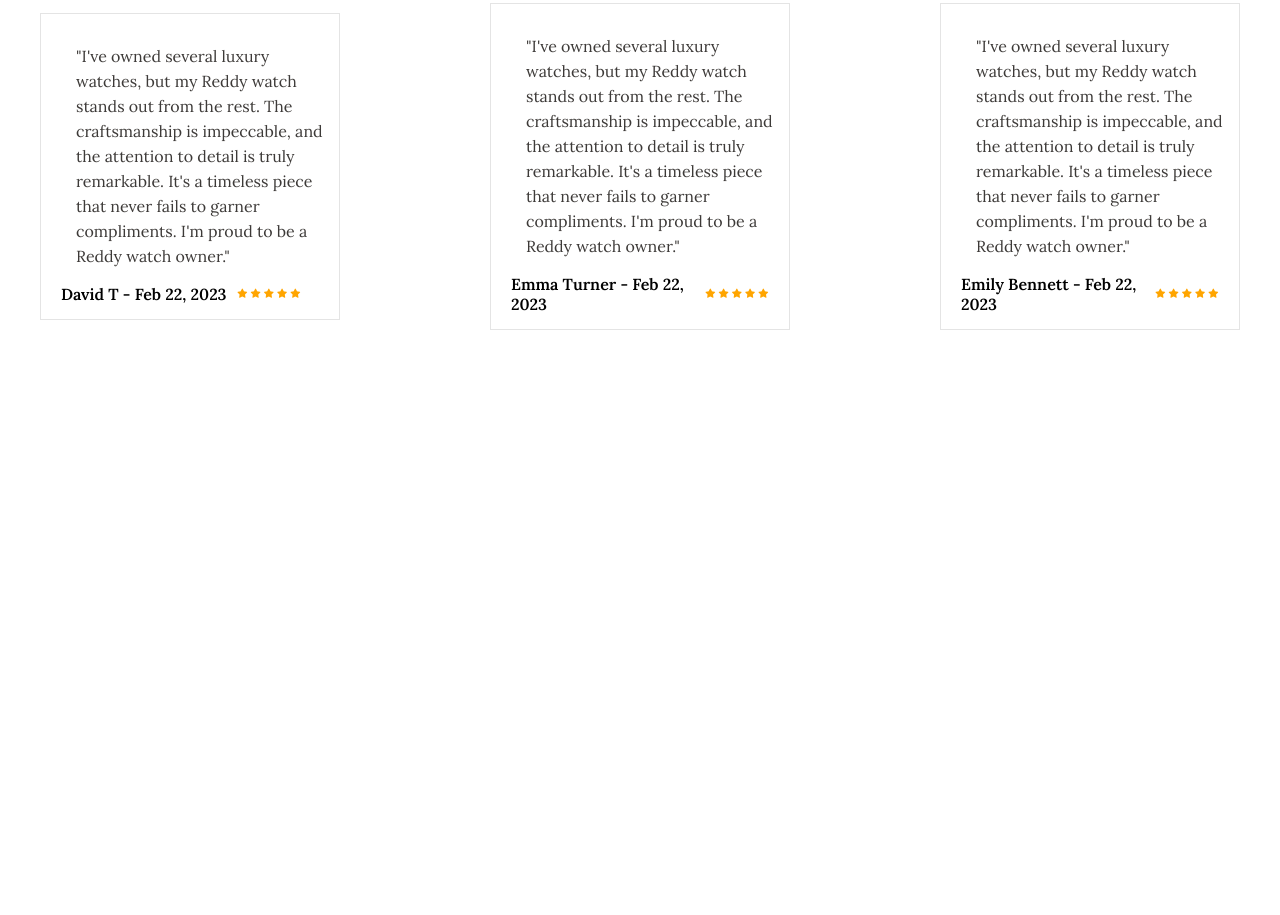
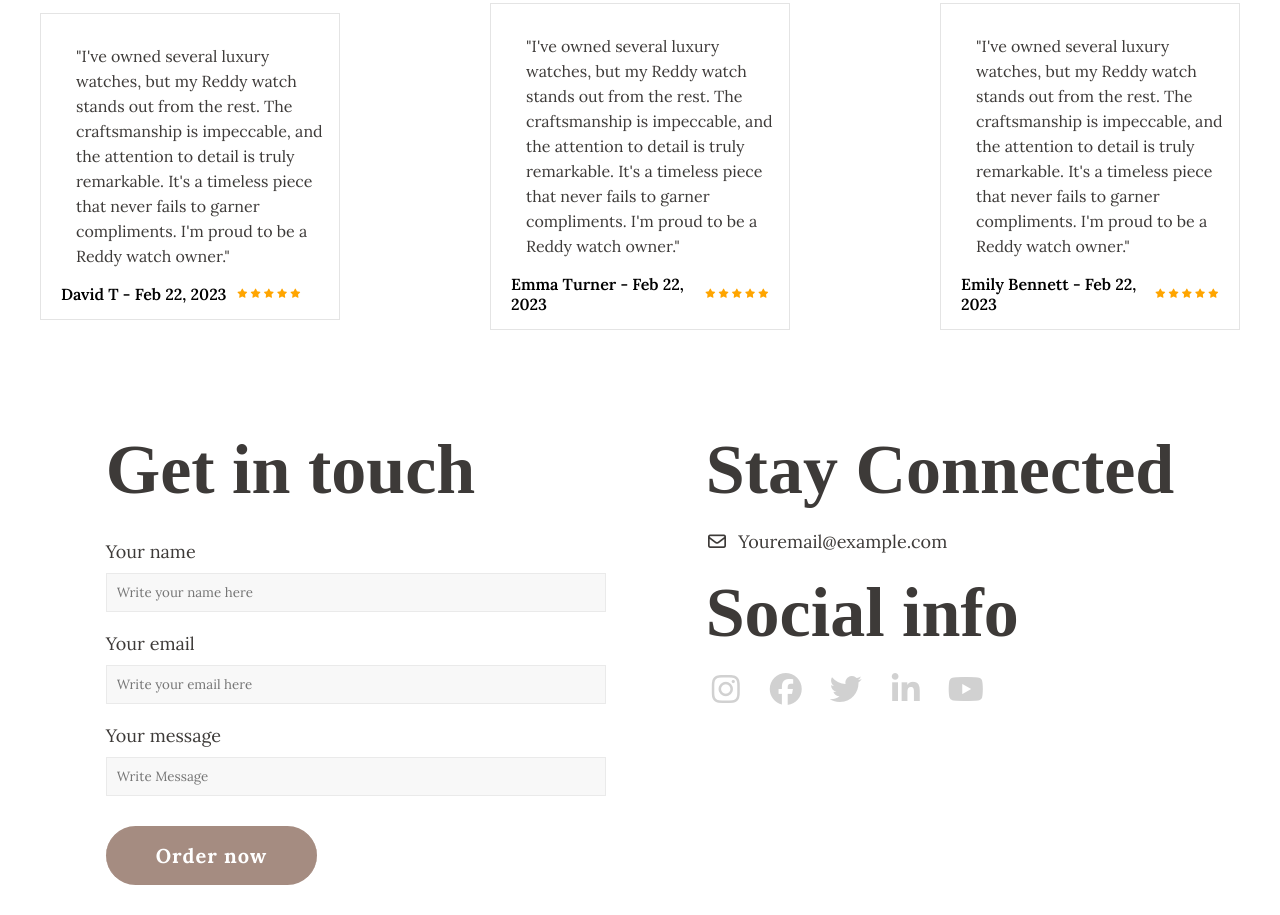
Before and after one commit to Abdulaziz20102901/Reddy, a plain HTML site: page index.html in a window 1280 px wide. Shown: the part 2021-2936 px from the top of the page. Before the commit the page ends 2401 px from the top, so only its background shows below. Drawn offline with Linux system fonts and the light colour scheme; a web font is replaced by a local one.

Commit message:
footer update

```diff
--- a/index.html
+++ b/index.html
@@ -5,7 +5,13 @@
     <meta name="viewport" content="width=device-width, initial-scale=1.0" />
     <title>Document</title>
     <link rel="stylesheet" href="./scss/main.css" />
-    <link rel="stylesheet" href="https://cdnjs.cloudflare.com/ajax/libs/font-awesome/7.0.1/css/all.min.css" integrity="sha512-2SwdPD6INVrV/lHTZbO2nodKhrnDdJK9/kg2XD1r9uGqPo1cUbujc+IYdlYdEErWNu69gVcYgdxlmVmzTWnetw==" crossorigin="anonymous" referrerpolicy="no-referrer" />
+    <link
+      rel="stylesheet"
+      href="https://cdnjs.cloudflare.com/ajax/libs/font-awesome/7.0.1/css/all.min.css"
+      integrity="sha512-2SwdPD6INVrV/lHTZbO2nodKhrnDdJK9/kg2XD1r9uGqPo1cUbujc+IYdlYdEErWNu69gVcYgdxlmVmzTWnetw=="
+      crossorigin="anonymous"
+      referrerpolicy="no-referrer"
+    />
   </head>
   <body>
     <header>
@@ -165,5 +171,41 @@
         </div>
       </section>
     </main>
+    <footer>
+      <div class="container">
+        <div class="footer_info">
+          <h1>Get in touch</h1>
+          <div class="footer_input">
+            <h4>Your name</h4>
+            <input type="text" placeholder="Write your name here" />
+          </div>
+
+          <div class="footer_input">
+            <h4>Your email</h4>
+            <input type="text" placeholder="Write your email here" />
+          </div>
+
+          <div class="footer_input">
+            <h4>Your message</h4>
+            <input type="text" placeholder="Write Message" />
+          </div>
+
+          <button>Order now</button>
+        </div>
+
+        <div class="footer_text">
+          <h1>Stay Connected</h1>
+          <h2><i class="fa-regular fa-envelope"></i>Youremail@example.com</h2>
+          <h1>Social info</h1>
+          <div class="footer_icon">
+            <i class="fa-brands fa-instagram"></i>
+            <i class="fa-brands fa-facebook"></i>
+            <i class="fa-brands fa-twitter"></i>
+            <i class="fa-brands fa-linkedin-in"></i>
+            <i class="fa-brands fa-youtube"></i>
+          </div>
+        </div>
+      </div>
+    </footer>
   </body>
 </html>
--- a/scss/main.scss
+++ b/scss/main.scss
@@ -157,7 +157,7 @@
 }
 
 .video {
-    background-color: #3D3A38;
+  background-color: #3d3a38;
   .container {
     padding: 50px 0px;
     .video_title {
@@ -169,24 +169,188 @@
         font-family: "Mirza", serif;
         margin-bottom: 20px;
       }
-      p{
+      p {
         font-size: 18px;
         font-weight: 400;
-        color: #FFFFFF;
+        color: #ffffff;
         width: 700px;
         margin: 0px auto;
       }
     }
-    .video_img{
+    .video_img {
       width: 800px;
       margin: 0px auto;
       padding-top: 40px;
-        img{
+      img {
         width: 100%;
         object-fit: cover;
+        transition: all 0.3s ease;
+        &:hover {
+          transform: translateY(-5px);
+        }
+        &:active {
+          transform: scale(0.9);
+        }
+      }
+    }
+  }
+}
+
+.customer {
+  .container {
+    margin-top: 50px;
+    .customer_title {
+      h1 {
+        font-size: 60px;
+        font-weight: 400;
+        color: #3d3a38;
+        text-align: center;
+      }
+    }
+
+    .customer_box {
+      display: flex;
+      align-items: center;
+      justify-content: space-between;
+      padding: 50px 0px;
+      .customer_card {
+        border: 1px solid #e4e4e4;
+        width: 300px;
+        padding: 15px 20px;
+        transition: all 0.3s ease;
+        &:hover {
+          transform: translateY(-5px);
+          box-shadow: 0px 0px 5px 1px gray;
+          cursor: pointer;
+        }
+        &:active {
+          transform: scale(0.9);
+        }
+        p {
+          font-size: 16px;
+          font-weight: 400;
+          color: #3d3a38;
+          line-height: 25px;
+          width: 260px;
+          margin: 15px;
+        }
+        .customer_card_text {
+          display: flex;
+          align-items: center;
+          gap: 10px;
+          h3 {
+            font-size: 16px;
+            font-weight: 600;
+          }
+          .icon {
+            display: flex;
+            align-items: center;
+            gap: 2px;
+            i {
+              color: orange;
+              font-size: 9px;
+            }
+          }
+        }
+      }
+    }
+  }
+}
+
+footer {
+  .container {
+    display: flex;
+    align-items: start;
+    gap: 100px;
+    justify-content: center;
+    margin-top: 50px;
+    margin-bottom: 30px;
+    .footer_info {
+      h1 {
+        font-size: 70px;
+        font-weight: 600;
+        color: #3d3a38;
+        margin-bottom: 20px;
+        font-family: "Mirza", serif;
+      }
+      .footer_input {
+        padding: 10px 0px;
+        h4 {
+          font-size: 18px;
+          font-weight: 400;
+          color: #3d3a38;
+        }
+        input {
+          width: 500px;
+          padding: 10px 10px;
+          background-color: #f8f8f8;
+          border: 1px solid #eaeaea;
+          outline: none;
+          margin-top: 10px;
+          transition: all 0.3s ease;
+          &:hover {
+            transform: translateY(-5px);
+            box-shadow: 0px 0px 5px 1px gray;
+            cursor: pointer;
+          }
+        }
+      }
+
+      button {
+        padding: 15px 50px;
+        background-color: #a58c81;
+        border-radius: 100px;
+        border: none;
+        border-top: 2px solid #a58c81;
+        border-bottom: 2px solid #a58c81;
+        color: white;
+        font-size: 20px;
+        letter-spacing: 1px;
+        font-weight: 700;
+        margin-top: 20px;
+        transition: all 0.3s ease;
+        &:hover {
+          transform: translateY(-5px);
+          background-color: transparent;
+          cursor: pointer;
+          color: #a58c81;
+        }
+        &:active {
+          transform: scale(0.9);
+        }
+      }
+    }
+
+    .footer_text {
+      display: flex;
+      flex-direction: column;
+      gap: 20px;
+      h1 {
+        font-size: 70px;
+        font-weight: 600;
+        color: #3d3a38;
+        font-family: "Mirza", serif;
+      }
+      h2{
+        font-size: 18px;
+        font-weight: 400;
+        color: #3D3A38;
+        i{
+          margin-right: 10px;
+        }
+      }
+
+.footer_icon{
+  display: flex;
+  align-items: center;
+  gap: 20px;
+  i{
+    font-size: 32px;
+    color: #D1D1D1;
     transition: all .3s ease;
     &:hover{
       transform: translateY(-5px);
+      cursor: pointer;
     }
     &:active{
       transform: scale(.9);
@@ -195,65 +359,4 @@
 }
     }
   }
-
-.customer{
-    .container{
-      margin-top: 50px;
-        .customer_title{
-            h1{
-                font-size: 60px;
-                font-weight: 400;
-                color: #3D3A38;
-                text-align: center;
 }
-        }
-
-        .customer_box{
-          display: flex;
-          align-items: center;
-          justify-content: space-between;
-          padding: 50px 0px;
-            .customer_card{
-                border: 1px solid #E4E4E4;
-                width:300px ;
-                padding: 15px 20px;
-                transition: all .3s ease;
-                &:hover{
-                  transform: translateY(-5px);
-                  box-shadow: 0px 0px 5px 1px gray;
-                  cursor: pointer;
-                }
-                &:active{
-                  transform: scale(.9);
-                }
-                p{
-                    font-size: 16px;
-                    font-weight: 400;
-                    color: #3D3A38;
-                    line-height: 25px;
-                    width: 260px;
-                    margin: 15px;
-                }
-                .customer_card_text{
-                    display: flex;
-                    align-items: center;
-                    gap: 10px;
-                    h3{
-                        font-size: 16px;
-                        font-weight: 600;
-                    }
-                    .icon{
-                        display: flex;
-                        align-items: center;
-                        gap: 2px;
-                        i{
-                            color: orange;
-                            font-size: 9px;
-                        }
-                    }
-                }
-
-            }
-        }
-    }
-}
```
Also changed, not shown: scss/main.css, 1 other file. Lines whose indentation alone changed are shown as unchanged.
